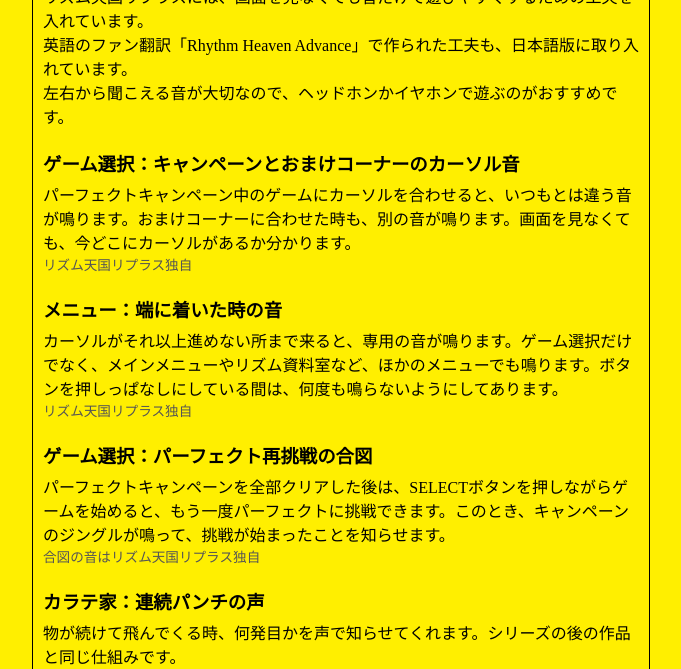
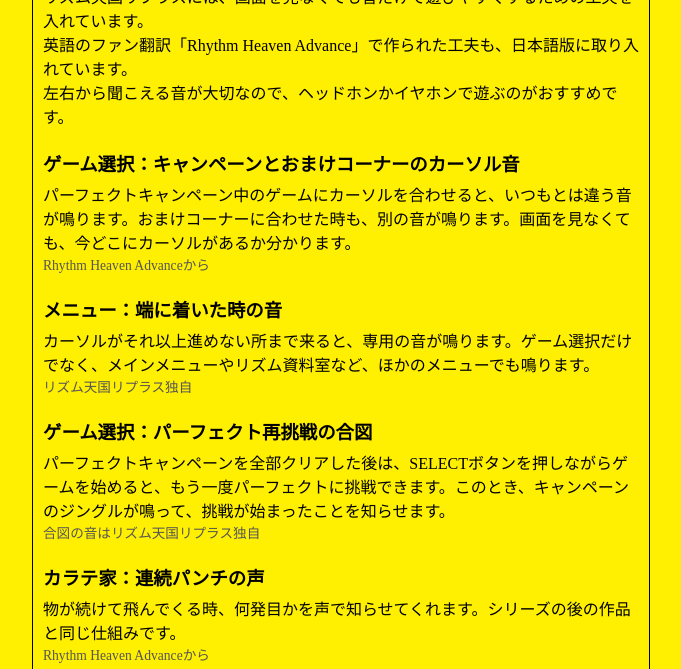
Before and after one commit to Toritan123/rhytngkreplus, a plain HTML site: page access/index.html in a window 1280 px wide. Shown: the part 125-794 px from the top of the page, without its empty margins (299-980 px from the left). Drawn offline with Linux system fonts and the light colour scheme.

Commit message:
工夫のページの出どころと表記を修正

```diff
--- a/access/index.html
+++ b/access/index.html
@@ -40,12 +40,12 @@
 								<div class="feature">
 								<h2>ゲーム選択：キャンペーンとおまけコーナーのカーソル音</h2>
 								パーフェクトキャンペーン中のゲームにカーソルを合わせると、いつもとは違う音が鳴ります。おまけコーナーに合わせた時も、別の音が鳴ります。画面を見なくても、今どこにカーソルがあるか分かります。<br>
-								<span class="origin">リズム天国リプラス独自</span>
+								<span class="origin">Rhythm Heaven Advanceから</span>
 								</div>
 
 								<div class="feature">
 								<h2>メニュー：端に着いた時の音</h2>
-								カーソルがそれ以上進めない所まで来ると、専用の音が鳴ります。ゲーム選択だけでなく、メインメニューやリズム資料室など、ほかのメニューでも鳴ります。ボタンを押しっぱなしにしている間は、何度も鳴らないようにしてあります。<br>
+								カーソルがそれ以上進めない所まで来ると、専用の音が鳴ります。ゲーム選択だけでなく、メインメニューやリズム資料室など、ほかのメニューでも鳴ります。<br>
 								<span class="origin">リズム天国リプラス独自</span>
 								</div>
 
@@ -99,7 +99,7 @@
 
 								<div class="feature">
 								<h2>トスボーイズ：球が出る音が左右に</h2>
-								球が出てくる時の音が、最初に受け取る人のいる方から聞こえます。黄色は左、青はほぼ真ん中、赤は右です。<br>
+								球が出てくる時の音が、最初に受け取る人のいる方から聞こえます。きいやんは左、あおくんはほぼ真ん中、あかちゃんは右です。<br>
 								<span class="origin">Rhythm Heaven Advanceから</span>
 								</div>
 
```
